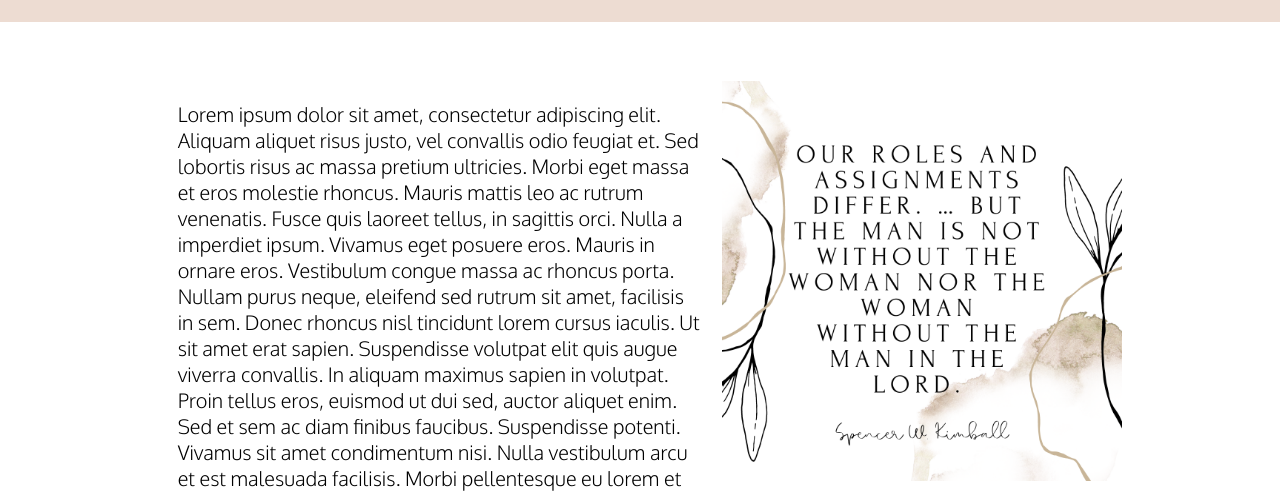
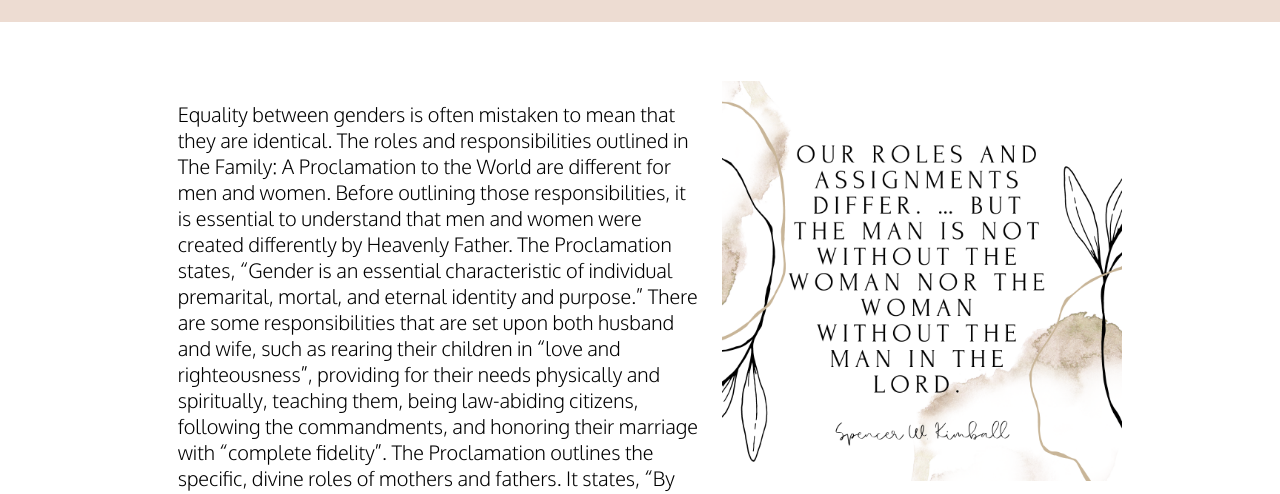
Before and after one commit to hanwhite/proclamationBlog, a plain HTML site: page posts/post2.html in a window 1280 px wide. Shown: the part 302-796 px from the top of the page. Drawn offline with nearby package versions, Linux system fonts and the light colour scheme.

Commit message:
little fixes

```diff
--- a/posts/post2.html
+++ b/posts/post2.html
@@ -31,9 +31,27 @@
             <div class="contentContainer">
                 <div class="cont1">
                     <div class="paragraph">
-                            Lorem ipsum dolor sit amet, consectetur adipiscing elit. Aliquam aliquet risus justo, vel convallis odio feugiat et. Sed lobortis risus ac massa pretium ultricies. Morbi eget massa et eros molestie rhoncus. Mauris mattis leo ac rutrum venenatis. Fusce quis laoreet tellus, in sagittis orci. Nulla a imperdiet ipsum. Vivamus eget posuere eros. Mauris in ornare eros. Vestibulum congue massa ac rhoncus porta. Nullam purus neque, eleifend sed rutrum sit amet, facilisis in sem. Donec rhoncus nisl tincidunt lorem cursus iaculis. Ut sit amet erat sapien. Suspendisse volutpat elit quis augue viverra convallis. In aliquam maximus sapien in volutpat.
-
-                            Proin tellus eros, euismod ut dui sed, auctor aliquet enim. Sed et sem ac diam finibus faucibus. Suspendisse potenti. Vivamus sit amet condimentum nisi. Nulla vestibulum arcu et est malesuada facilisis. Morbi pellentesque eu lorem et laoreet. Mauris vel tellus molestie, fermentum purus sodales, interdum nulla. Maecenas sagittis lorem ut diam mattis, eu commodo ligula ultrices.
+                        Equality between genders is often mistaken to mean that they are identical.
+                        The roles and responsibilities outlined in The Family: A Proclamation to the
+                        World are different for men and women. Before outlining those responsibilities,
+                        it is essential to understand that men and women were created differently by
+                        Heavenly Father. The Proclamation states, “Gender is an essential characteristic
+                        of individual premarital, mortal, and eternal identity and purpose.” There are
+                        some responsibilities that are set upon both husband and wife, such as rearing
+                        their children in “love and righteousness”, providing for their needs physically
+                        and spiritually, teaching them, being law-abiding citizens, following the commandments,
+                        and honoring their marriage with “complete fidelity”.
+                        The Proclamation outlines the specific, divine roles of mothers and fathers. It states,
+                        “By divine design, fathers are to preside over their families in love and righteousness
+                        and are responsible to provide the necessities of life and protection for their families.
+                        Mothers and primarily responsible for the nurture of their children.” Neither the husband
+                        nor the wife has a more essential job than the other. Equal partnership in a marriage does
+                        not mean identical roles, it means their roles are of equal importance. Elder Earl C. Tingey
+                        stated, “You must not misunderstand what the Lord meant when Adam was told he was to have a
+                        helpmeet. A helpmeet is a companion suited to or equal to [the other]. [They] walk side
+                        by side … not one before or behind the other. A helpmeet results in an absolute equal
+                        partnership between a husband and a wife. Eve was to be equal to Adam as a husband and
+                        wife are to be equal to each other.”
                     </div>
                     <img class="miniGraphic" src="../images/quote5.png" alt="quote">
                 </div>
```
Also changed, not shown: posts/post1.html (+18 -4 lines).
